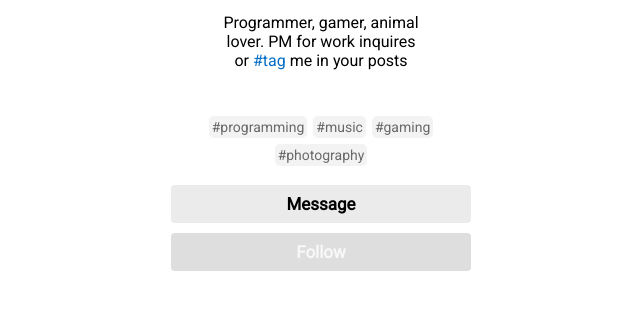
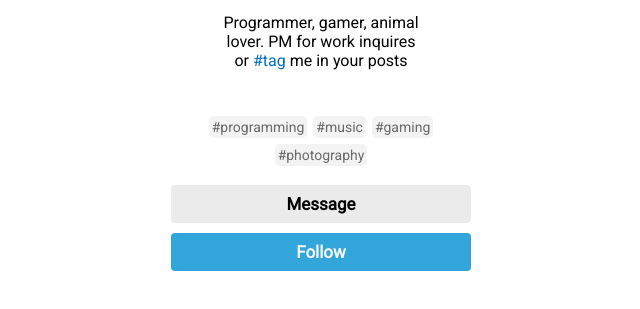
Before and after one commit to alekvan/semos-html-css, a plain HTML site: page layout_chas4/home.html in a window 1280 px wide. In both pictures the pointer is over the link "Follow". Shown: the part 81-390 px from the top of the page, without its empty margins (319-959 px from the left). Drawn offline with Linux system fonts and the light colour scheme.

Commit message:
Button updated

```diff
--- a/layout_chas4/style.css
+++ b/layout_chas4/style.css
@@ -121,7 +121,7 @@ img {
   text-align: center;
 }
 .follow-btn:hover {
-  background-color: #dedede;
+  background-color: #32a6db;
 }
 .follow-btn:active {
   position: relative;
```
